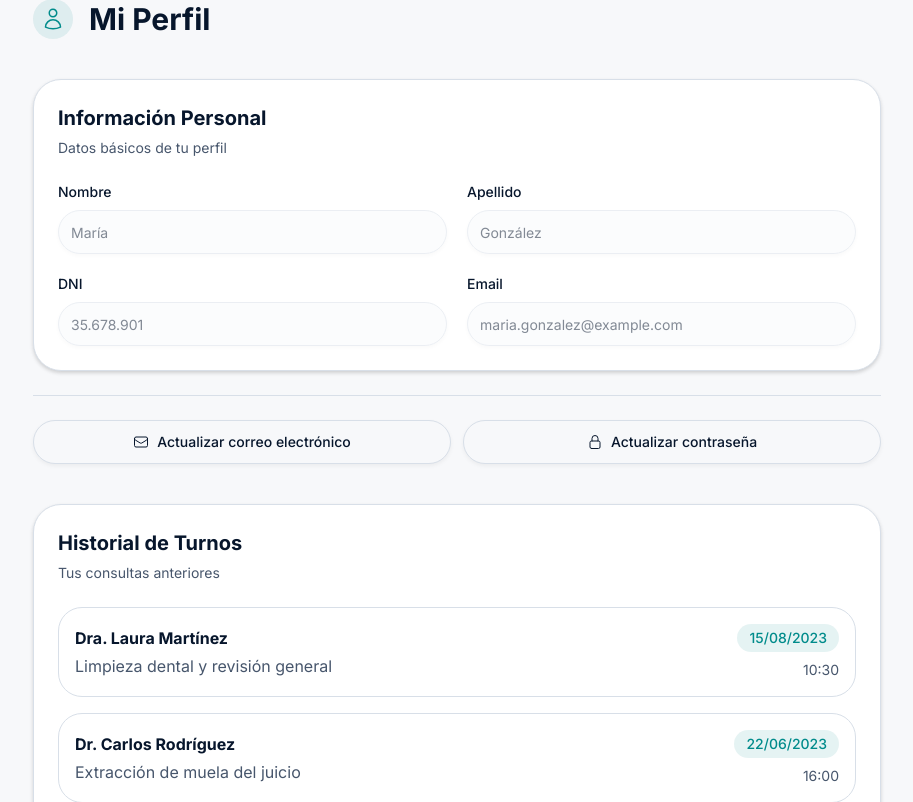
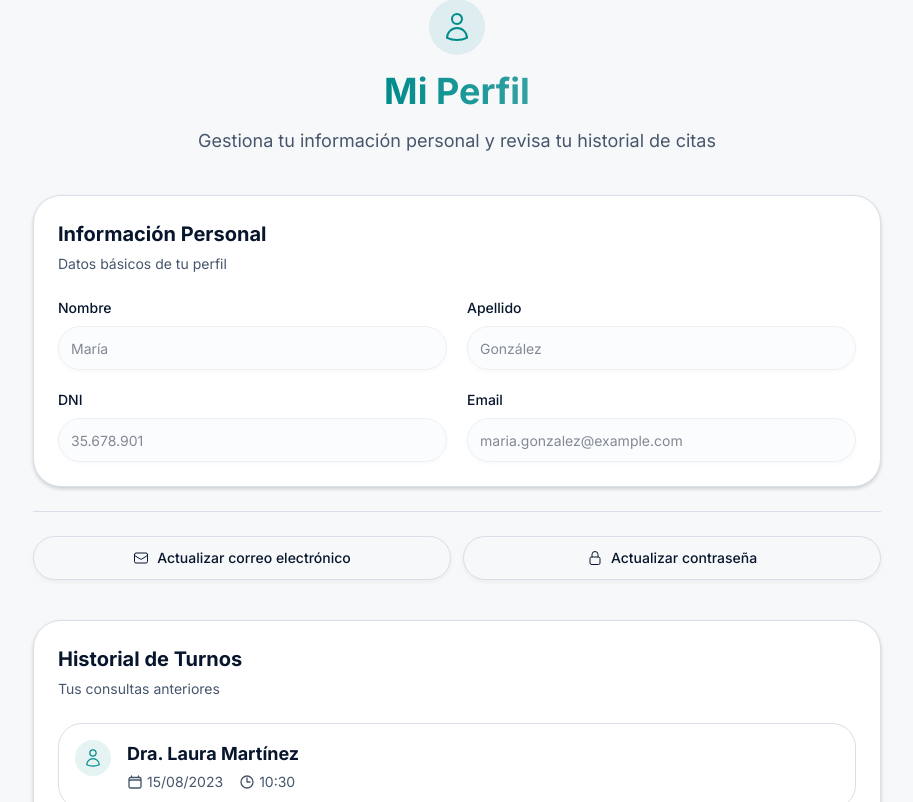
Before and after one commit to melinab1998/TPI-PROGRAMACION-IV, a React (Vite) app in the folder frontend/: page /profile in a window 1280 px wide. Shown: the part 178-980 px from the top of the page, without its empty margins (183-1096 px from the left). Built offline with nearby package versions, Linux system fonts and the light colour scheme.

Commit message:
update-user-profile

```diff
--- a/frontend/src/components/PatientProfile/AppointmentsCard/AppointmentsCard.jsx
+++ b/frontend/src/components/PatientProfile/AppointmentsCard/AppointmentsCard.jsx
@@ -1,25 +1,70 @@
 import { Card, CardContent, CardHeader, CardTitle, CardDescription } from "@/components/ui/card";
+import { ScrollArea } from "@/components/ui/scroll-area";
 
 export default function AppointmentsCard({ appointments }) {
+    const hasManyAppointments = appointments.length > 4;
+    const displayAppointments = hasManyAppointments ? appointments.slice(0, 4) : appointments;
+
     return (
         <Card className="border-border shadow-md">
             <CardHeader>
                 <CardTitle className="text-xl text-foreground">Historial de Turnos</CardTitle>
                 <CardDescription>Tus consultas anteriores</CardDescription>
             </CardHeader>
-            <CardContent className="space-y-4">
-                {appointments.length ? appointments.map((appointment) => (
-                    <div key={appointment.id} className="flex flex-col md:flex-row justify-between items-start md:items-center gap-4 border rounded-lg p-4 hover:bg-muted/30 transition-colors border-border">
-                        <div className="flex-1">
-                            <h3 className="font-semibold text-foreground">{appointment.dentist}</h3>
-                            <p className="text-muted-foreground mt-1">{appointment.treatment}</p>
-                        </div>
-                        <div className="flex flex-col items-end">
-                            <span className="inline-flex items-center px-3 py-1 rounded-full bg-primary/10 text-primary text-sm font-medium">{appointment.date}</span>
-                            <span className="text-sm text-muted-foreground mt-2">{appointment.time}</span>
-                        </div>
+            <CardContent className={hasManyAppointments ? "p-0" : "space-y-4"}>
+                {appointments.length ? (
+                    <div className={hasManyAppointments ? "h-80" : ""}>
+                        <ScrollArea className={hasManyAppointments ? "h-full px-6" : ""}>
+                            <div className={hasManyAppointments ? "space-y-4 py-4" : "space-y-4"}>
+                                {displayAppointments.map((appointment) => (
+                                    <div
+                                        key={appointment.id}
+                                        className="flex items-start gap-4 border rounded-lg p-4 hover:bg-muted/30 transition-colors border-border group"
+                                    >
+                                        {/* Icono del doctor */}
+                                        <div className="flex-shrink-0 p-2 bg-primary/10 rounded-full group-hover:bg-primary/20 transition-colors">
+                                            <svg
+                                                xmlns="http://www.w3.org/2000/svg"
+                                                viewBox="0 0 24 24"
+                                                fill="none"
+                                                stroke="currentColor"
+                                                strokeWidth="1.5"
+                                                className="w-5 h-5 text-primary"
+                                            >
+                                                <path
+                                                    strokeLinecap="round"
+                                                    strokeLinejoin="round"
+                                                    d="M15.75 6a3.75 3.75 0 1 1-7.5 0 3.75 3.75 0 0 1 7.5 0ZM4.501 20.118a7.5 7.5 0 0 1 14.998 0A17.933 17.933 0 0 1 12 21.75c-2.676 0-5.216-.584-7.499-1.632Z"
+                                                />
+                                            </svg>
+                                        </div>
+
+                                        {/* Información principal */}
+                                        <div className="flex-1 min-w-0">
+                                            <h3 className="font-semibold text-foreground text-lg mb-1">
+                                                {appointment.dentist}
+                                            </h3>
+                                            <div className="flex items-center gap-4 text-sm text-muted-foreground">
+                                                <span className="flex items-center gap-1">
+                                                    <svg xmlns="http://www.w3.org/2000/svg" viewBox="0 0 24 24" fill="none" stroke="currentColor" strokeWidth="2" className="w-4 h-4">
+                                                        <path strokeLinecap="round" strokeLinejoin="round" d="M6.75 3v2.25M17.25 3v2.25M3 18.75V7.5a2.25 2.25 0 0 1 2.25-2.25h13.5A2.25 2.25 0 0 1 21 7.5v11.25m-18 0A2.25 2.25 0 0 0 5.25 21h13.5A2.25 2.25 0 0 0 21 18.75m-18 0v-7.5A2.25 2.25 0 0 1 5.25 9h13.5A2.25 2.25 0 0 1 21 11.25v7.5" />
+                                                    </svg>
+                                                    {appointment.date}
+                                                </span>
+                                                <span className="flex items-center gap-1">
+                                                    <svg xmlns="http://www.w3.org/2000/svg" viewBox="0 0 24 24" fill="none" stroke="currentColor" strokeWidth="2" className="w-4 h-4">
+                                                        <path strokeLinecap="round" strokeLinejoin="round" d="M12 6v6h4.5m4.5 0a9 9 0 1 1-18 0 9 9 0 0 1 18 0Z" />
+                                                    </svg>
+                                                    {appointment.time}
+                                                </span>
+                                            </div>
+                                        </div>
+                                    </div>
+                                ))}
+                            </div>
+                        </ScrollArea>
                     </div>
-                )) : (
+                ) : (
                     <div className="text-center py-10 text-muted-foreground space-y-3">
                         <p className="text-lg font-medium">No hay turnos anteriores para mostrar.</p>
                         <p className="text-sm">Cuando reserves una cita, aparecerá aquí tu historial.</p>
--- a/frontend/src/components/PatientProfile/Header/Header.jsx
+++ b/frontend/src/components/PatientProfile/Header/Header.jsx
@@ -1,12 +1,37 @@
+import { motion } from "framer-motion";
+
 export default function Header() {
     return (
-        <div className="flex items-center gap-4">
-            <div className="p-2 bg-primary/10 rounded-lg">
-                <svg xmlns="http://www.w3.org/2000/svg" viewBox="0 0 24 24" fill="none" stroke="currentColor" strokeWidth="1.5" className="w-6 h-6 text-primary">
-                    <path strokeLinecap="round" strokeLinejoin="round" d="M15.75 6a3.75 3.75 0 1 1-7.5 0 3.75 3.75 0 0 1 7.5 0ZM4.501 20.118a7.5 7.5 0 0 1 14.998 0A17.933 17.933 0 0 1 12 21.75c-2.676 0-5.216-.584-7.499-1.632Z" />
-                </svg>
+        <motion.div
+            initial={{ opacity: 0, y: -20 }}
+            animate={{ opacity: 1, y: 0 }}
+            transition={{ duration: 0.6 }}
+            className="text-center space-y-4"
+        >
+            <div className="flex flex-col items-center gap-4">
+                <div className="p-3 bg-primary/10 rounded-full">
+                    <svg
+                        xmlns="http://www.w3.org/2000/svg"
+                        viewBox="0 0 24 24"
+                        fill="none"
+                        stroke="currentColor"
+                        strokeWidth="1.5"
+                        className="w-8 h-8 text-primary"
+                    >
+                        <path
+                            strokeLinecap="round"
+                            strokeLinejoin="round"
+                            d="M15.75 6a3.75 3.75 0 1 1-7.5 0 3.75 3.75 0 0 1 7.5 0ZM4.501 20.118a7.5 7.5 0 0 1 14.998 0A17.933 17.933 0 0 1 12 21.75c-2.676 0-5.216-.584-7.499-1.632Z"
+                        />
+                    </svg>
+                </div>
+                <h1 className="text-4xl font-bold bg-gradient-to-r from-primary to-primary/80 bg-clip-text text-transparent">
+                    Mi Perfil
+                </h1>
+                <p className="text-muted-foreground text-lg max-w-2xl mx-auto">
+                    Gestiona tu información personal y revisa tu historial de citas
+                </p>
             </div>
-            <h1 className="text-3xl font-bold text-foreground">Mi Perfil</h1>
-        </div>
+        </motion.div>
     );
 }
--- a/frontend/src/pages/PatientProfile/PatientProfile.jsx
+++ b/frontend/src/pages/PatientProfile/PatientProfile.jsx
@@ -13,11 +13,14 @@ export default function PatientProfile() {
     email: "maria.gonzalez@example.com"
   });
 
-  const [appointments] = useState([
-    { id: 1, date: "15/08/2023", time: "10:30", dentist: "Dra. Laura Martínez", treatment: "Limpieza dental y revisión general" },
-    { id: 2, date: "22/06/2023", time: "16:00", dentist: "Dr. Carlos Rodríguez", treatment: "Extracción de muela del juicio" },
-    { id: 3, date: "10/04/2023", time: "11:15", dentist: "Dra. Laura Martínez", treatment: "Curación de caries y obturación" }
-  ]);
+const [appointments] = useState([
+    { id: 1, date: "15/08/2023", time: "10:30", dentist: "Dra. Laura Martínez" },
+    { id: 2, date: "22/06/2023", time: "16:00", dentist: "Dr. Carlos Rodríguez" },
+    { id: 3, date: "10/04/2023", time: "11:15", dentist: "Dra. Laura Martínez" }
+]);
+
+  //const [appointments] = useState([]);
+
 
   const handleEmailUpdate = (newEmail) => console.log("Nuevo email:", newEmail);
   const handlePasswordUpdate = (newPassword) => console.log("Nueva contraseña:", newPassword);
```
